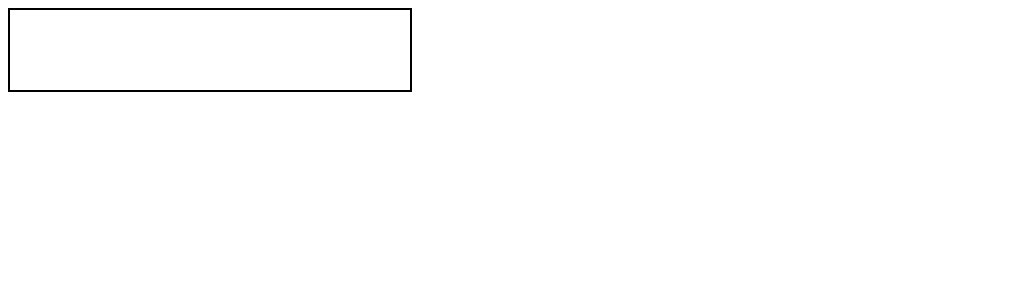
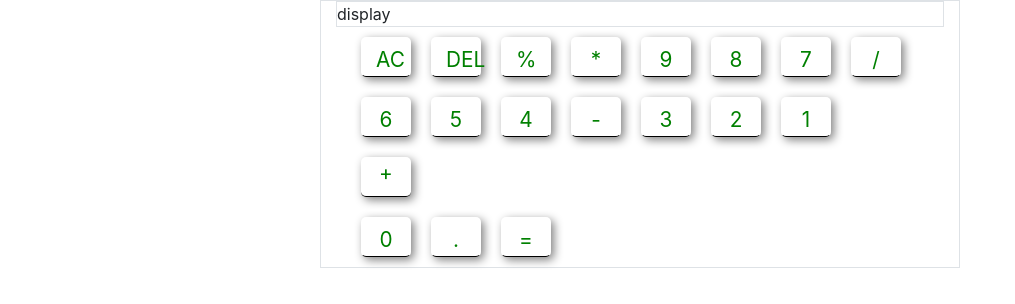
Before and after one commit to Gavaskar0543/React-Calculator, a React (Create React App) app in the folder calculator/: page / in a window 1280 px wide. Shown: the top 304 px of the page, without its empty margins (0-1015 px from the left). Built offline with nearby package versions, Linux system fonts and the light colour scheme.

Commit message:
buttons added

```diff
--- a/calculator/public/index.html
+++ b/calculator/public/index.html
@@ -11,6 +11,7 @@
 
 
   <title>React App</title>
+  <link rel="stylesheet" href="https://cdn.jsdelivr.net/npm/bootstrap@4.0.0/dist/css/bootstrap.min.css" integrity="sha384-Gn5384xqQ1aoWXA+058RXPxPg6fy4IWvTNh0E263XmFcJlSAwiGgFAW/dAiS6JXm" crossorigin="anonymous">
 </head>
 
 <body>
--- /dev/null
+++ b/calculator/src/App.css
@@ -0,0 +1,14 @@
+#button{
+    height: 40px;
+    width:50px;
+    margin:10px;
+    border-bottom: 1px solid black;
+    border-radius:5px;
+    text-align: center;
+    box-shadow: 3px 3px 10px grey;
+}
+#button span{
+    color:green;
+    font-size:1.3rem;
+    padding:2px;
+}
--- a/calculator/src/Components/Calculator.js
+++ b/calculator/src/Components/Calculator.js
@@ -1,40 +1,81 @@
 import React from "react";
-import Styled from 'styled-components';
+import '../App.css';
 class Calculator extends React.Component{
 
 
     render(){
         return(
-           <OuterDiv>
-             <InnerDiv>
-                <Display>
+          <>
+           <div className="container w-50 border border-1">
+            <div className=" w-100 h-25 border border-3">
+              display
+            </div>
+            <div className="container">
 
-                </Display>
+            <div className="buttons-outer">
+            <div id="button" className="btn" data-value="AC">
+                <span>AC</span>
+            </div>
+            <div id="button" className="btn" data-value="Del">
+                <span>DEL</span>
+            </div>
+            <div id="button" className="btn" data-value="%">
+                <span>%</span>
+            </div>
+            <div id="button" className="btn" data-value="*">
+                <span>*</span>
+            </div>
+        <div id="button" className="btn"  data-value="9">
+            <span>9</span>
+        </div>
+        <div id="button" className="btn" data-value="8">
+            <span>8</span>
+        </div>
+        <div id="button" className="btn" data-value="7">
+            <span>7</span>
+        </div>
+        <div id="button" className="btn" data-value="/">
+            <span>/</span>
+        </div>
+        <div id="button" className="btn" data-value="6">
+            <span>6</span>
+        </div>
+        <div id="button" className="btn" data-value="5">
+            <span>5</span>
+        </div>
+        <div id="button" className="btn" data-value="4">
+            <span>4</span>
+        </div>
+        <div id="button" className="btn" data-value="-">
+            <span>-</span>
+        </div>
+        <div id="button" className="btn" data-value="3">
+            <span>3</span>
+        </div>
+        <div id="button" className="btn" data-value="2">
+            <span>2</span>
+        </div>
+        <div id="button" className="btn" data-value="1">
+            <span>1</span>
+        </div>
+        <div id="button" data-value="+">
+            <span>+</span>
+        </div>
+        <div id="button" className="btn zero"  data-value="0">
+            <span>0</span>
+        </div>
+        <div id="button" className="btn" data-value=".">
+            <span>.</span>
+        </div>
+        <div id="button" className="btn" data-value="=">
+            <span>=</span>
+        </div>
+        </div>
+            </div>
+           </div>
+          </>
 
-             </InnerDiv>
-           </OuterDiv>
         )
     }
 }
-
-const OuterDiv = Styled.div`
-width:100vw;
-height:100vh;
-display:flex;
-
-font-family:verdana;
-`
-
-const InnerDiv = Styled.div`
-`
-
-const Display = Styled.div`
-height:5rem;
-width:25rem;
-border:2px solid black;
-
-`
-
-
-
 export default Calculator;
```
